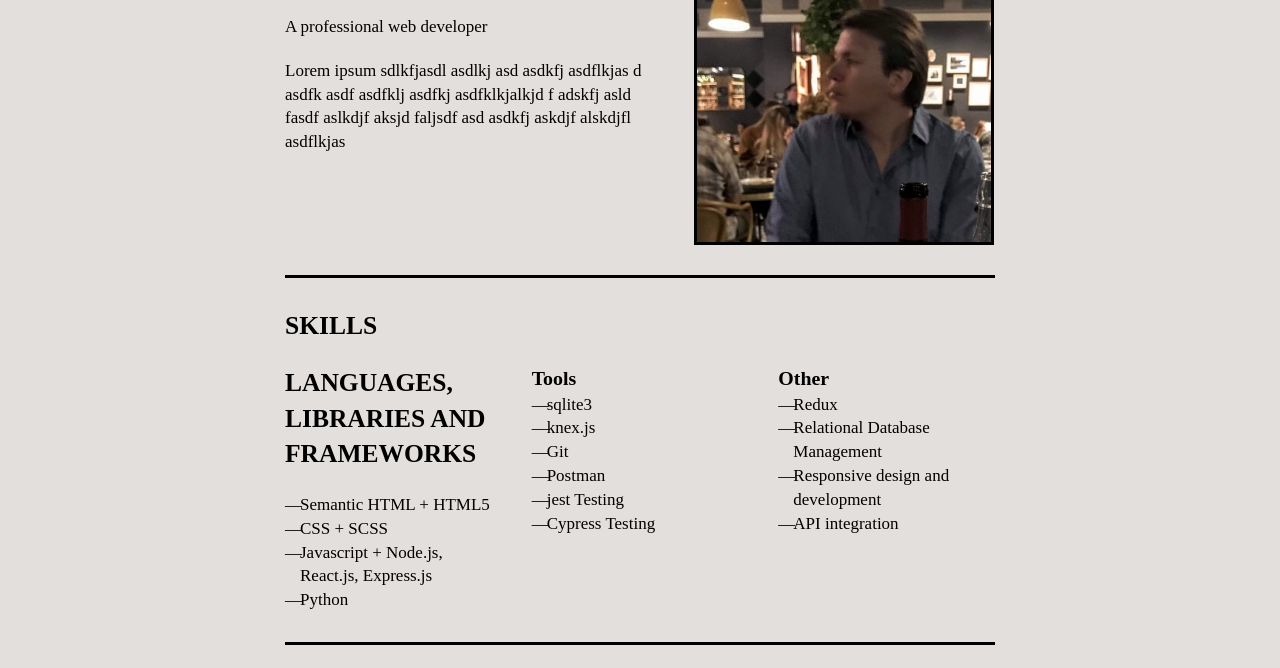
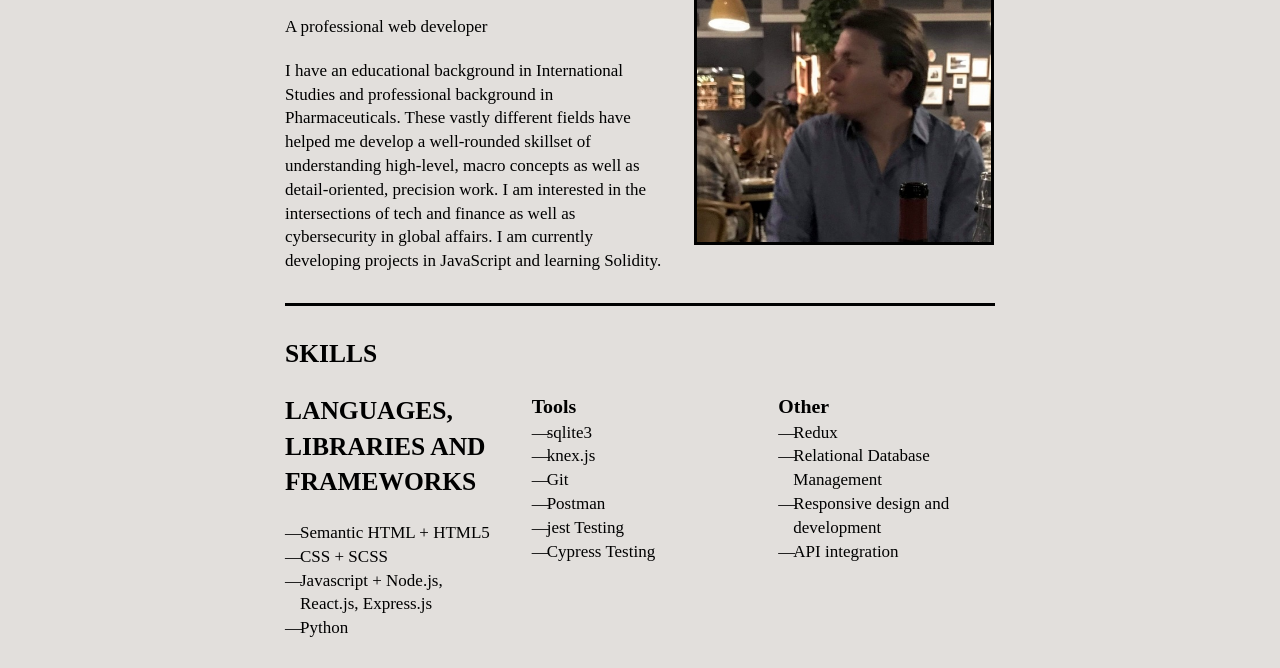
Before and after one commit to MichaelS42/portfolio, a website: page src/index.html in a window 1280 px wide. Shown: the part 130-798 px from the top of the page. Drawn offline with Linux system fonts and the light colour scheme; files whose address does not match are found by name; a web font is replaced by a local one.

Commit message:
replaced more lorem ipsum

```diff
--- a/src/index.html
+++ b/src/index.html
@@ -20,8 +20,7 @@
         <div class="column text">
           <h1>Michael Sanchez</h1>
           <p>A professional web developer </p>
-          <p>Lorem ipsum sdlkfjasdl asdlkj asd asdkfj asdflkjas d asdfk asdf asdfklj asdfkj asdfklkjalkjd f adskfj asld fasdf aslkdjf aksjd faljsdf asd
-            asdkfj askdjf alskdjfl asdflkjas
+          <p>I have an educational background in International Studies and professional background in Pharmaceuticals. These vastly different fields have helped me develop a well-rounded skillset of understanding high-level, macro concepts as well as detail-oriented, precision work. I am interested in the intersections of tech and finance as well as cybersecurity in global affairs. I am currently developing projects in JavaScript and learning Solidity.
           </p>
         </div>
         <div class="column image">
```
